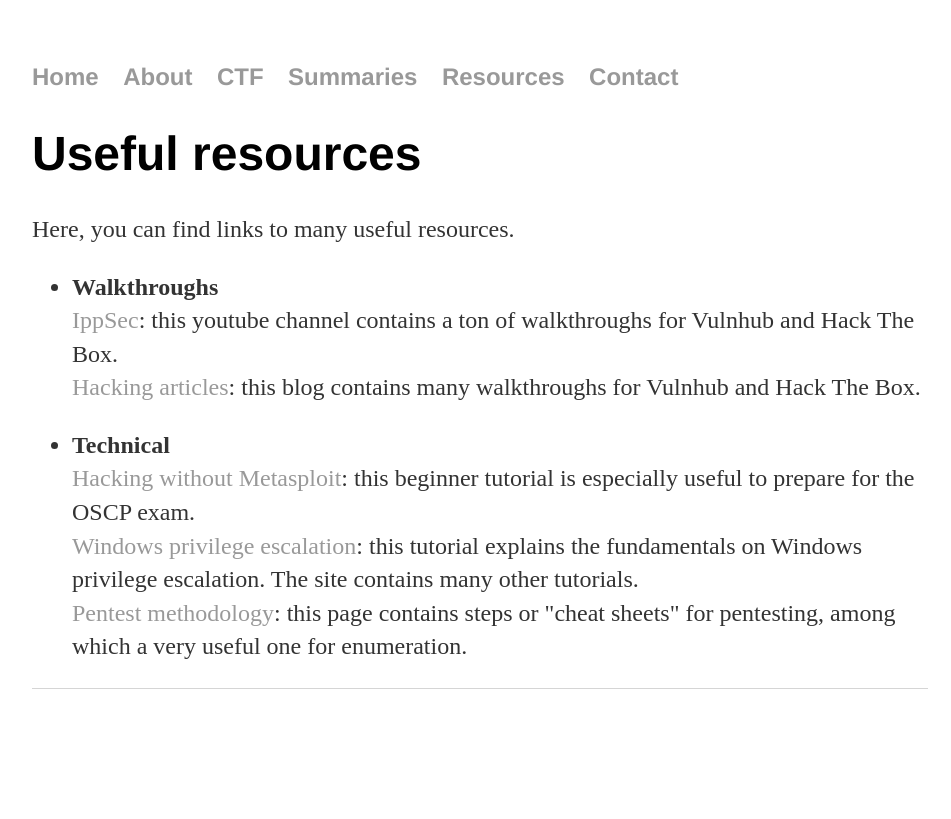
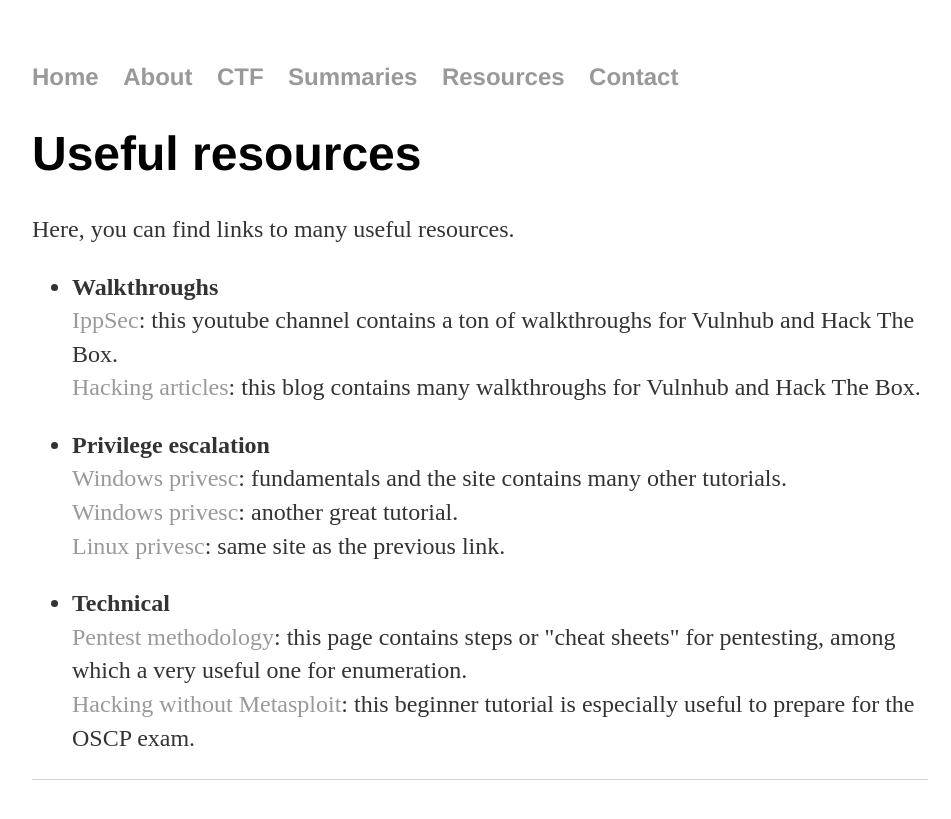
Before and after one commit to jsom1/jsom1.github.io, a Jekyll site: the page built from resources/index.html, in a window 1280 px wide. Shown: the top 819 px of the page, without its empty margins (160-1111 px from the left). Built offline with Jekyll 4.4.1, drawn with Linux system fonts in a browser that asks for light colours.

Commit message:
Update index.html

```diff
--- a/resources/index.html
+++ b/resources/index.html
@@ -18,10 +18,16 @@
 	</li></p>
 
 	<p><li>
+  <strong>Privilege escalation</strong><br>
+  <a href="http://www.fuzzysecurity.com/tutorials/16.html">Windows privesc</a>: fundamentals and the site contains many other tutorials.<br>
+  <a href="https://vulp3cula.gitbook.io/hackers-grimoire/post-exploitation/privesc-windows">Windows privesc</a>: another great tutorial.<br>
+  <a href="https://vulp3cula.gitbook.io/hackers-grimoire/post-exploitation/privesc-linux">Linux privesc</a>: same site as the previous link.<br>
+	</li></p>
+
+	<p><li>
   <strong>Technical</strong><br>
+  <a href="http://www.0daysecurity.com/pentest.html">Pentest methodology</a>: this page contains steps or "cheat sheets" for pentesting, among which a very useful one for enumeration.<br>
   <a href="https://medium.com/@hakluke/haklukes-guide-to-hacking-without-metasploit-1bbbe3d14f90">Hacking without Metasploit</a>: this beginner tutorial is especially useful to prepare for the OSCP exam.<br>
-  <a href="http://www.fuzzysecurity.com/tutorials/16.html">Windows privilege escalation</a>: this tutorial explains the fundamentals on Windows privilege escalation. The site contains many other tutorials.<br>
-  <a href="http://www.0daysecurity.com/pentest.html">Pentest methodology</a>: this page contains steps or "cheat sheets" for pentesting, among which a very useful one for enumeration.<br>
 	</li></p>
 
 
```
